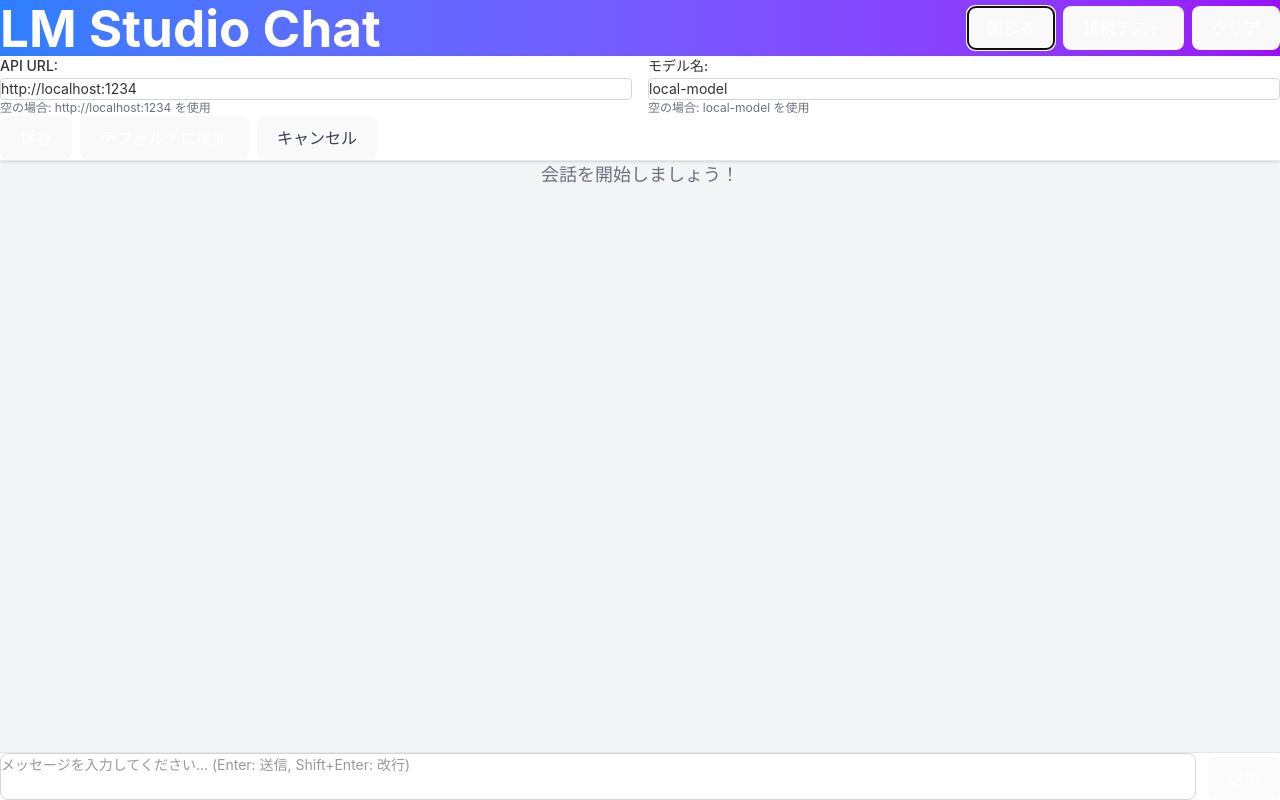
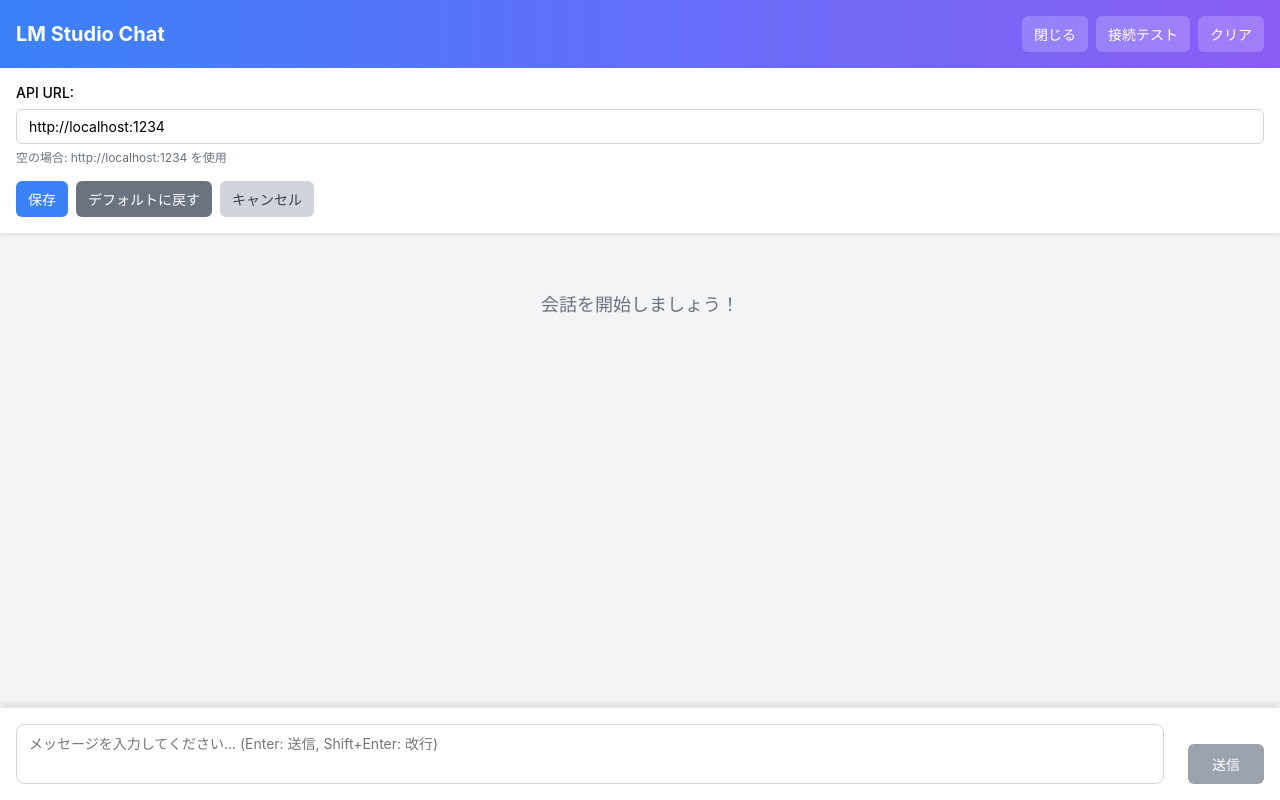
Before and after one commit to anrlll/electron-vite-test, a React (Vite) app: page / in a window 1280 px wide. Both pictures are taken after a click on the button "設定". Built offline with nearby package versions, Linux system fonts and the light colour scheme.

Commit message:
画面UIの改善

```diff
--- a/src/App.tsx
+++ b/src/App.tsx
@@ -1,5 +1,4 @@
 import React, { useState, useRef, useEffect } from 'react'
-import './App.css'
 
 interface Message {
   id: string
@@ -15,7 +14,7 @@
 
 const DEFAULT_CONFIG: LMStudioConfig = {
   baseUrl: 'http://localhost:1234',
-  model: 'local-model' // LM Studioで読み込まれているモデル名
+  model: 'local-model'
 }
 
 // LocalStorageのキー名（Electronアプリなので設定を保存）
@@ -26,7 +25,6 @@
   const [input, setInput] = useState('')
   const [isLoading, setIsLoading] = useState(false)
   const [config, setConfig] = useState<LMStudioConfig>(() => {
-    // 初期化時にlocalStorageから設定を読み込む
     try {
       const savedConfig = localStorage.getItem(CONFIG_STORAGE_KEY)
       if (savedConfig) {
@@ -56,7 +54,6 @@
   // APIURL設定を保存する関数
   const saveConfig = () => {
     try {
-      // 空文字列の場合はデフォルト値を使用
       const finalConfig = {
         baseUrl: tempConfig.baseUrl.trim() || DEFAULT_CONFIG.baseUrl,
         model: tempConfig.model.trim() || DEFAULT_CONFIG.model
@@ -94,7 +91,6 @@
     setMessages(prev => [...prev, resetMessage])
   }
 
-  // 設定パネルを開く時に現在の設定を一時設定にコピー
   const toggleConfigPanel = () => {
     if (!showConfig) {
       setTempConfig(config)
@@ -117,7 +113,6 @@
     setIsLoading(true)
 
     try {
-      // 現在の設定を使用してAPIエンドポイントを構築
       const apiUrl = config.baseUrl.endsWith('/')
         ? `${config.baseUrl}v1/chat/completions`
         : `${config.baseUrl}/v1/chat/completions`
@@ -190,9 +185,6 @@
       })
 
       if (response.type === 'json' && response.data) {
-        const models = response.data.data || []
-        const modelList = models.map((m: any) => m.id || m.name || '不明').join(', ')
-
         const connectionMessage: Message = {
           id: Date.now().toString(),
           role: 'assistant',
@@ -217,31 +209,140 @@
     }
   }
 
+  // アプリケーション全体のスタイル
+  const appStyle: React.CSSProperties = {
+    display: 'flex',
+    flexDirection: 'column',
+    width: '100vw',
+    height: '100vh',
+    backgroundColor: '#f3f4f6',
+    overflow: 'hidden',
+    fontFamily: '-apple-system, BlinkMacSystemFont, "Segoe UI", Roboto, "Helvetica Neue", Arial, sans-serif'
+  }
+
+  // ヘッダーのスタイル
+  const headerStyle: React.CSSProperties = {
+    background: 'linear-gradient(90deg, #3b82f6 0%, #8b5cf6 100%)',
+    color: 'white',
+    padding: '16px',
+    boxShadow: '0 4px 6px -1px rgba(0, 0, 0, 0.1)',
+    flexShrink: 0
+  }
+
+  // 設定パネルのスタイル
+  const configPanelStyle: React.CSSProperties = {
+    backgroundColor: 'white',
+    padding: '16px',
+    borderBottom: '1px solid #e5e7eb',
+    boxShadow: '0 1px 3px 0 rgba(0, 0, 0, 0.1)',
+    flexShrink: 0
+  }
+
+  // メッセージエリアのスタイル
+  const messagesAreaStyle: React.CSSProperties = {
+    flex: 1,
+    overflowY: 'auto',
+    padding: '16px',
+    minHeight: 0,
+    scrollbarWidth: 'thin'
+  }
+
+  // 入力エリアのスタイル
+  const inputAreaStyle: React.CSSProperties = {
+    backgroundColor: 'white',
+    padding: '16px',
+    borderTop: '1px solid #e5e7eb',
+    boxShadow: '0 -4px 6px -1px rgba(0, 0, 0, 0.1)',
+    flexShrink: 0
+  }
+
+  // ボタンの基本スタイル
+  const buttonBaseStyle: React.CSSProperties = {
+    padding: '8px 12px',
+    borderRadius: '6px',
+    border: 'none',
+    fontSize: '14px',
+    fontWeight: '500',
+    cursor: 'pointer',
+    transition: 'all 0.2s ease-in-out',
+    fontFamily: 'inherit'
+  }
+
+  // ヘッダーボタンのスタイル
+  const headerButtonStyle: React.CSSProperties = {
+    ...buttonBaseStyle,
+    backgroundColor: 'rgba(255, 255, 255, 0.2)',
+    color: 'white',
+    marginLeft: '8px'
+  }
+
+  // 送信ボタンのスタイル
+  const sendButtonStyle: React.CSSProperties = {
+    ...buttonBaseStyle,
+    backgroundColor: isLoading || !input.trim() ? '#9ca3af' : '#3b82f6',
+    color: 'white',
+    padding: '10px 24px',
+    cursor: isLoading || !input.trim() ? 'not-allowed' : 'pointer'
+  }
+
+  // テキストエリアのスタイル
+  const textareaStyle: React.CSSProperties = {
+    flex: 1,
+    border: '1px solid #d1d5db',
+    borderRadius: '8px',
+    padding: '8px 12px',
+    resize: 'none',
+    outline: 'none',
+    fontSize: '14px',
+    lineHeight: '1.5',
+    minHeight: '40px',
+    maxHeight: '128px',
+    fontFamily: 'inherit',
+    marginRight: '12px'
+  }
+
+  // 入力フィールドのスタイル
+  const inputFieldStyle: React.CSSProperties = {
+    width: '100%',
+    border: '1px solid #d1d5db',
+    borderRadius: '6px',
+    padding: '8px 12px',
+    fontSize: '14px',
+    outline: 'none',
+    fontFamily: 'inherit'
+  }
+
   return (
-    <div className="flex flex-col w-full h-screen bg-gray-100 overflow-hidden">
+    <div style={appStyle}>
       {/* Header */}
-      <div className="bg-gradient-to-r from-blue-500 to-purple-600 text-white p-4 shadow-lg flex-shrink-0">
-        <div className="flex justify-between items-center">
+      <div style={headerStyle}>
+        <div style={{ display: 'flex', justifyContent: 'space-between', alignItems: 'center' }}>
           <div>
-            <h1 className="text-xl font-bold">LM Studio Chat</h1>
+            <h1 style={{ fontSize: '20px', fontWeight: 'bold', margin: 0 }}>LM Studio Chat</h1>
           </div>
-          <div className="flex gap-2 mr-4">
+          <div style={{ display: 'flex', alignItems: 'center' }}>
             <button
               onClick={toggleConfigPanel}
-              className="px-3 py-1 bg-white bg-opacity-20 hover:bg-opacity-30 rounded transition-colors text-sm"
+              style={headerButtonStyle}
+              onMouseEnter={(e) => e.currentTarget.style.backgroundColor = 'rgba(255, 255, 255, 0.3)'}
+              onMouseLeave={(e) => e.currentTarget.style.backgroundColor = 'rgba(255, 255, 255, 0.2)'}
             >
               {showConfig ? '閉じる' : '設定'}
             </button>
             <button
               onClick={testConnection}
-              className="px-3 py-1 bg-white bg-opacity-20 hover:bg-opacity-30 rounded transition-colors text-sm"
+              style={{...headerButtonStyle, opacity: isLoading ? 0.6 : 1}}
               disabled={isLoading}
+              onMouseEnter={(e) => !isLoading && (e.currentTarget.style.backgroundColor = 'rgba(255, 255, 255, 0.3)')}
+              onMouseLeave={(e) => !isLoading && (e.currentTarget.style.backgroundColor = 'rgba(255, 255, 255, 0.2)')}
             >
               接続テスト
             </button>
             <button
               onClick={clearChat}
-              className="px-3 py-1 bg-white bg-opacity-20 hover:bg-opacity-30 rounded transition-colors text-sm"
+              style={headerButtonStyle}
+              onMouseEnter={(e) => e.currentTarget.style.backgroundColor = 'rgba(255, 255, 255, 0.3)'}
+              onMouseLeave={(e) => e.currentTarget.style.backgroundColor = 'rgba(255, 255, 255, 0.2)'}
             >
               クリア
             </button>
@@ -251,93 +352,146 @@
 
       {/* Config Panel */}
       {showConfig && (
-        <div className="bg-white p-4 border-b border-gray-200 shadow-sm flex-shrink-0">
-          <div className="space-y-4">
-            <div className="grid grid-cols-1 md:grid-cols-2 gap-4">
+        <div style={configPanelStyle}>
+          <div style={{ display: 'grid', gridTemplateColumns: 'repeat(auto-fit, minmax(300px, 1fr))', gap: '16px', marginBottom: '16px' }}>
             <div>
-                <label className="block font-medium text-sm mb-2">API URL:</label>
+              <label style={{ display: 'block', fontWeight: '500', fontSize: '14px', marginBottom: '8px' }}>
+                API URL:
+              </label>
               <input
                 type="text"
                 value={tempConfig.baseUrl}
                 onChange={(e) => setTempConfig({...tempConfig, baseUrl: e.target.value})}
                 placeholder={DEFAULT_CONFIG.baseUrl}
-                  className="w-full border border-gray-300 rounded px-3 py-2 text-sm focus:outline-none focus:ring-2 focus:ring-blue-500"
+                style={inputFieldStyle}
               />
-                <p className="text-xs text-gray-500 mt-1">
+              <p style={{ fontSize: '12px', color: '#6b7280', margin: '4px 0 0 0' }}>
                 空の場合: {DEFAULT_CONFIG.baseUrl} を使用
               </p>
             </div>
-              <div>
-                <label className="block font-medium text-sm mb-2">モデル名:</label>
-                <input
-                  type="text"
-                  value={tempConfig.model}
-                  onChange={(e) => setTempConfig({...tempConfig, model: e.target.value})}
-                  placeholder={DEFAULT_CONFIG.model}
-                  className="w-full border border-gray-300 rounded px-3 py-2 text-sm focus:outline-none focus:ring-2 focus:ring-blue-500"
-                />
-                <p className="text-xs text-gray-500 mt-1">
-                  空の場合: {DEFAULT_CONFIG.model} を使用
-                </p>
           </div>
-            </div>
-            <div className="flex gap-2 pt-2">
+          <div style={{ display: 'flex', gap: '8px' }}>
             <button
               onClick={saveConfig}
-                className="px-4 py-2 bg-blue-500 text-white rounded hover:bg-blue-600 transition-colors text-sm"
+              style={{
+                ...buttonBaseStyle,
+                backgroundColor: '#3b82f6',
+                color: 'white'
+              }}
+              onMouseEnter={(e) => e.currentTarget.style.backgroundColor = '#2563eb'}
+              onMouseLeave={(e) => e.currentTarget.style.backgroundColor = '#3b82f6'}
             >
               保存
             </button>
             <button
               onClick={resetConfig}
-                className="px-4 py-2 bg-gray-500 text-white rounded hover:bg-gray-600 transition-colors text-sm"
+              style={{
+                ...buttonBaseStyle,
+                backgroundColor: '#6b7280',
+                color: 'white'
+              }}
+              onMouseEnter={(e) => e.currentTarget.style.backgroundColor = '#4b5563'}
+              onMouseLeave={(e) => e.currentTarget.style.backgroundColor = '#6b7280'}
             >
               デフォルトに戻す
             </button>
             <button
               onClick={() => setShowConfig(false)}
-                className="px-4 py-2 bg-gray-300 text-gray-700 rounded hover:bg-gray-400 transition-colors text-sm"
+              style={{
+                ...buttonBaseStyle,
+                backgroundColor: '#d1d5db',
+                color: '#374151'
+              }}
+              onMouseEnter={(e) => e.currentTarget.style.backgroundColor = '#9ca3af'}
+              onMouseLeave={(e) => e.currentTarget.style.backgroundColor = '#d1d5db'}
             >
               キャンセル
             </button>
           </div>
         </div>
-        </div>
       )}
 
       {/* Chat Messages */}
-      <div className="flex-1 overflow-y-auto p-4 space-y-4 min-h-0">
+      <div style={messagesAreaStyle}>
         {messages.length === 0 && (
-          <div className="text-center text-gray-500">
-            <p className="text-lg">会話を開始しましょう！</p>
+          <div style={{ textAlign: 'center', color: '#6b7280', marginTop: '40px' }}>
+            <p style={{ fontSize: '18px', margin: 0 }}>会話を開始しましょう！</p>
           </div>
         )}
         {messages.map((message) => (
           <div
             key={message.id}
-            className={`flex ${message.role === 'user' ? 'justify-end' : 'justify-start'}`}
+            style={{
+              display: 'flex',
+              justifyContent: message.role === 'user' ? 'flex-end' : 'flex-start',
+              marginBottom: '16px'
+            }}
           >
             <div
-              className={`max-w-xs lg:max-w-md xl:max-w-lg px-4 py-3 rounded-lg shadow-sm ${
-                message.role === 'user'
-                  ? 'bg-blue-500 text-white rounded-br-sm'
-                  : 'bg-white text-gray-800 border border-gray-200 rounded-bl-sm'
-              }`}
+              style={{
+                maxWidth: '70%',
+                padding: '12px 16px',
+                borderRadius: '12px',
+                boxShadow: '0 1px 3px 0 rgba(0, 0, 0, 0.1)',
+                backgroundColor: message.role === 'user' ? '#3b82f6' : 'white',
+                color: message.role === 'user' ? 'white' : '#1f2937',
+                border: message.role === 'assistant' ? '1px solid #e5e7eb' : 'none',
+                borderBottomRightRadius: message.role === 'user' ? '4px' : '12px',
+                borderBottomLeftRadius: message.role === 'assistant' ? '4px' : '12px'
+              }}
             >
-              <div className="whitespace-pre-wrap break-words text-sm leading-relaxed">{message.content}</div>
-              <div className={`text-xs mt-2 ${message.role === 'user' ? 'text-blue-100' : 'text-gray-500'}`}>
+              <div style={{
+                whiteSpace: 'pre-wrap',
+                wordBreak: 'break-word',
+                fontSize: '14px',
+                lineHeight: '1.5'
+              }}>
+                {message.content}
+              </div>
+              <div style={{
+                fontSize: '12px',
+                marginTop: '8px',
+                color: message.role === 'user' ? 'rgba(255, 255, 255, 0.7)' : '#6b7280'
+              }}>
                 {message.timestamp.toLocaleTimeString()}
               </div>
             </div>
           </div>
         ))}
         {isLoading && (
-          <div className="flex justify-start">
-            <div className="bg-white text-gray-800 max-w-xs lg:max-w-md px-4 py-3 rounded-lg rounded-bl-sm border border-gray-200 shadow-sm">
-              <div className="flex items-center space-x-1">
-                <div className="w-2 h-2 bg-gray-400 rounded-full animate-bounce"></div>
-                <div className="w-2 h-2 bg-gray-400 rounded-full animate-bounce" style={{animationDelay: '0.1s'}}></div>
-                <div className="w-2 h-2 bg-gray-400 rounded-full animate-bounce" style={{animationDelay: '0.2s'}}></div>
+          <div style={{ display: 'flex', justifyContent: 'flex-start', marginBottom: '16px' }}>
+            <div style={{
+              backgroundColor: 'white',
+              color: '#1f2937',
+              maxWidth: '70%',
+              padding: '12px 16px',
+              borderRadius: '12px',
+              borderBottomLeftRadius: '4px',
+              border: '1px solid #e5e7eb',
+              boxShadow: '0 1px 3px 0 rgba(0, 0, 0, 0.1)'
+            }}>
+              <div style={{ display: 'flex', alignItems: 'center', gap: '4px' }}>
+                <div style={{
+                  width: '8px',
+                  height: '8px',
+                  backgroundColor: '#9ca3af',
+                  borderRadius: '50%',
+                  animation: 'bounce 1.4s infinite ease-in-out'
+                }}></div>
+                <div style={{
+                  width: '8px',
+                  height: '8px',
+                  backgroundColor: '#9ca3af',
+                  borderRadius: '50%',
+                  animation: 'bounce 1.4s infinite ease-in-out 0.16s'
+                }}></div>
+                <div style={{
+                  width: '8px',
+                  height: '8px',
+                  backgroundColor: '#9ca3af',
+                  borderRadius: '50%',
+                  animation: 'bounce 1.4s infinite ease-in-out 0.32s'
+                }}></div>
               </div>
             </div>
           </div>
@@ -346,8 +500,8 @@
       </div>
 
       {/* Input Area */}
-      <div className="bg-white p-4 border-t border-gray-200 shadow-lg flex-shrink-0">
-        <div className="flex gap-3 items-end">
+      <div style={inputAreaStyle}>
+        <div style={{ display: 'flex', gap: '12px', alignItems: 'flex-end' }}>
           <textarea
             value={input}
             onChange={(e) => setInput(e.target.value)}
@@ -355,21 +509,46 @@
             placeholder="メッセージを入力してください... (Enter: 送信, Shift+Enter: 改行)"
             disabled={isLoading}
             rows={2}
-            className="flex-1 border border-gray-300 rounded-lg px-3 py-2 resize-none focus:outline-none focus:ring-2 focus:ring-blue-500 focus:border-transparent text-sm leading-relaxed max-h-32 min-h-[2.5rem]"
             style={{
-              scrollbarWidth: 'thin',
-              scrollbarColor: '#cbd5e1 transparent'
+              ...textareaStyle,
+              opacity: isLoading ? 0.6 : 1
             }}
+            onFocus={(e) => e.target.style.borderColor = '#3b82f6'}
+            onBlur={(e) => e.target.style.borderColor = '#d1d5db'}
           />
           <button
             onClick={sendMessage}
             disabled={!input.trim() || isLoading}
-            className="px-6 py-2.5 bg-blue-500 text-white rounded-lg hover:bg-blue-600 disabled:opacity-50 disabled:cursor-not-allowed transition-colors text-sm font-medium"
+            style={sendButtonStyle}
+            onMouseEnter={(e) => {
+              if (!isLoading && input.trim()) {
+                e.currentTarget.style.backgroundColor = '#2563eb'
+              }
+            }}
+            onMouseLeave={(e) => {
+              if (!isLoading && input.trim()) {
+                e.currentTarget.style.backgroundColor = '#3b82f6'
+              }
+            }}
           >
             送信
           </button>
         </div>
       </div>
+
+      {/* CSS for bounce animation */}
+      <style>{`
+        @keyframes bounce {
+          0%, 80%, 100% {
+            transform: scale(0.8);
+            opacity: 0.5;
+          }
+          40% {
+            transform: scale(1);
+            opacity: 1;
+          }
+        }
+      `}</style>
     </div>
   )
 }
--- a/src/index.css
+++ b/src/index.css
@@ -1,77 +1,30 @@
-@import 'tailwindcss';
-
-:root {
-  font-family: Inter, system-ui, Avenir, Helvetica, Arial, sans-serif;
-  line-height: 1.5;
-  font-weight: 400;
-
-  color-scheme: light dark;
-  color: rgba(255, 255, 255, 0.87);
-  background-color: #242424;
-
-  font-synthesis: none;
-  text-rendering: optimizeLegibility;
-  -webkit-font-smoothing: antialiased;
-  -moz-osx-font-smoothing: grayscale;
+/* 最小限のリセットのみ */
+* {
+  margin: 0;
+  padding: 0;
+  box-sizing: border-box;
 }
 
 html, body, #root {
-  margin: 0;
-  padding: 0;
   height: 100vh;
   width: 100vw;
   overflow: hidden;
 }
 
-body {
-  margin: 0;
-  padding: 0;
-  min-width: 320px;
-  /* Electronアプリ用にflexレイアウトを削除 */
+/* スクロールバーのスタイリング */
+::-webkit-scrollbar {
+  width: 8px;
 }
 
-a {
-  font-weight: 500;
-  color: #646cff;
-  text-decoration: inherit;
-}
-a:hover {
-  color: #535bf2;
+::-webkit-scrollbar-track {
+  background: #f1f1f1;
 }
 
-h1 {
-  font-size: 3.2em;
-  line-height: 1.1;
+::-webkit-scrollbar-thumb {
+  background: #c1c1c1;
+  border-radius: 4px;
 }
 
-button {
-  border-radius: 8px;
-  border: 1px solid transparent;
-  padding: 0.6em 1.2em;
-  font-size: 1em;
-  font-weight: 500;
-  font-family: inherit;
-  background-color: #1a1a1a;
-  cursor: pointer;
-  transition: border-color 0.25s;
+::-webkit-scrollbar-thumb:hover {
+  background: #a1a1a1;
 }
-button:hover {
-  border-color: #646cff;
-}
-button:focus,
-button:focus-visible {
-  outline: 4px auto -webkit-focus-ring-color;
-}
-
-@media (prefers-color-scheme: light) {
-  :root {
-    color: #213547;
-    background-color: #ffffff;
-  }
-  a:hover {
-    color: #747bff;
-  }
-  button {
-    background-color: #f9f9f9;
-  }
-}
```
Lines whose indentation alone changed are shown as unchanged.
